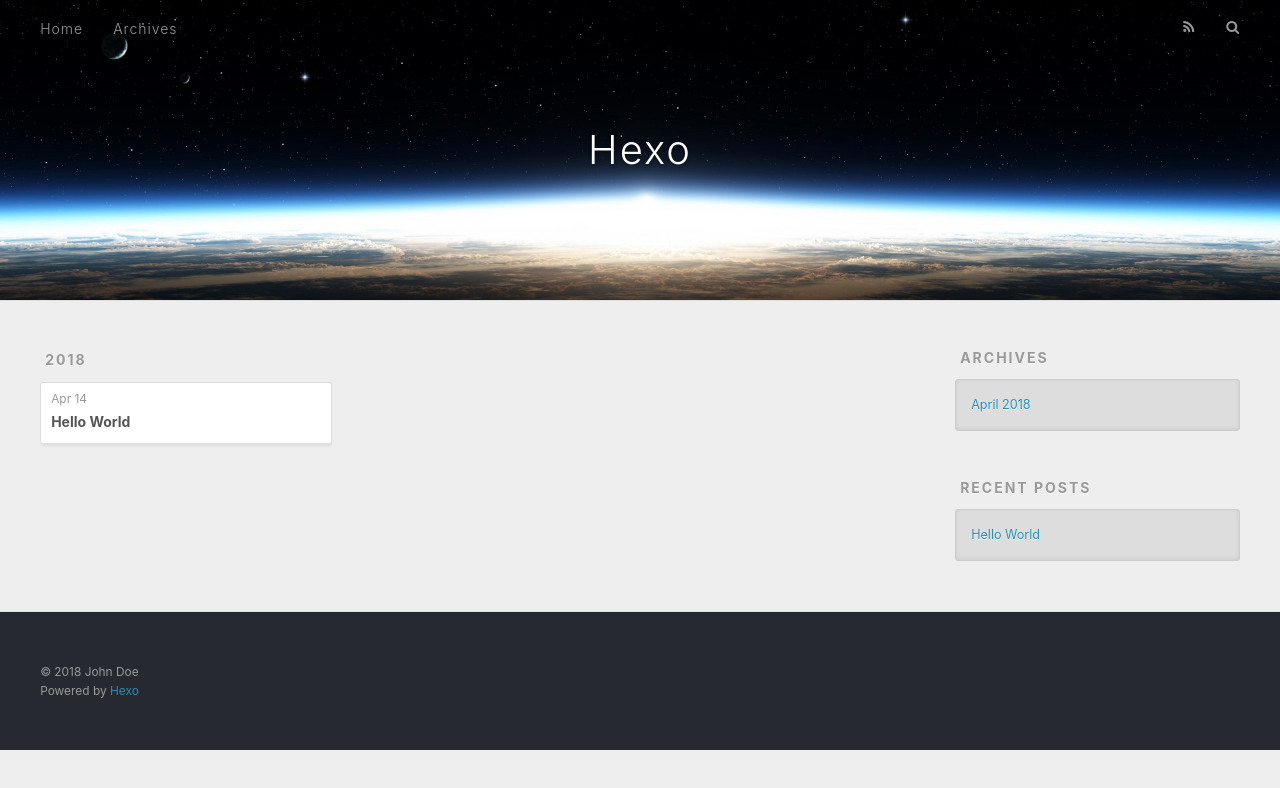
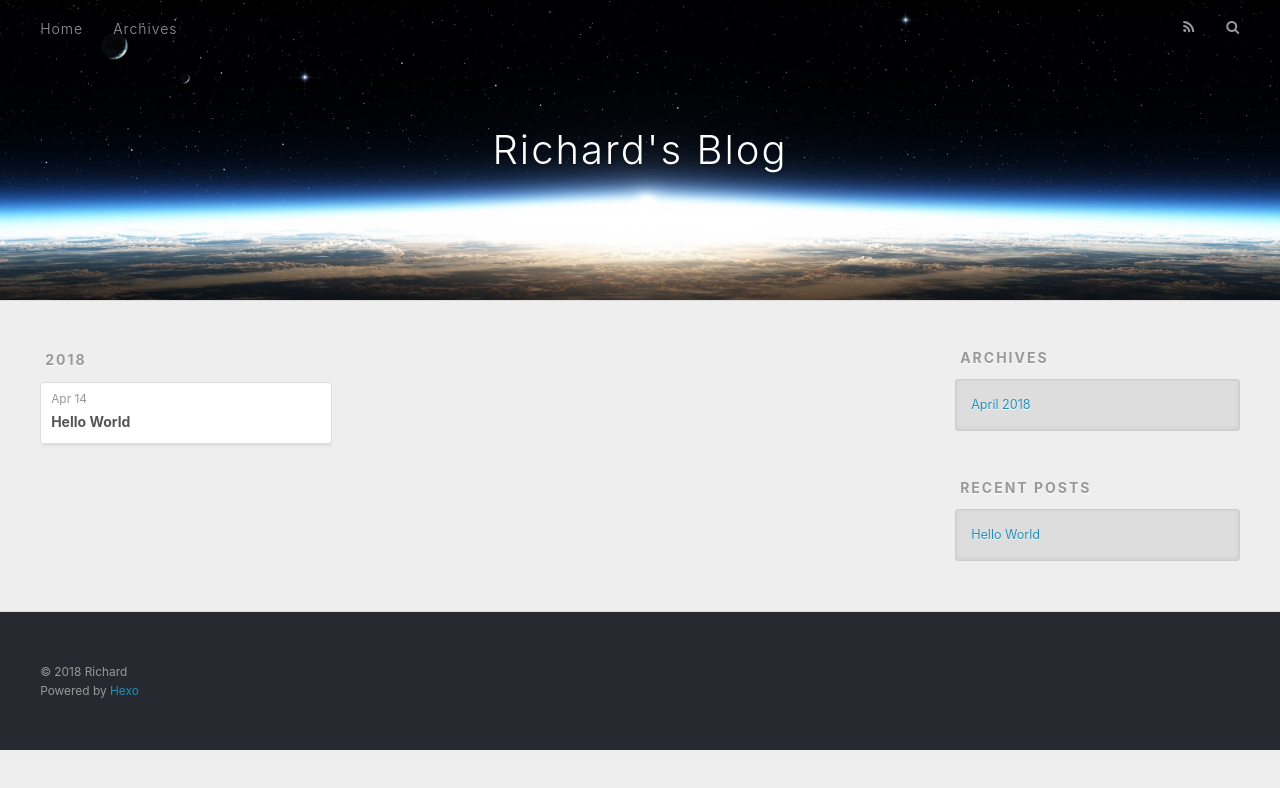
Before and after one commit to richardyyf/Richard.github.io, a plain HTML site: page archives/2018/04/index.html in a window 1280 px wide. Drawn offline with nearby package versions, Linux system fonts and the light colour scheme.

Commit message:
Site updated: 2018-04-14 02:27:44

```diff
--- a/archives/2018/04/index.html
+++ b/archives/2018/04/index.html
@@ -5,17 +5,17 @@
 
 
 
-  <title>Archives: 2018/4 | Hexo</title>
+  <title>Archives: 2018/4 | Richard&#39;s Blog</title>
   <meta name="viewport" content="width=device-width, initial-scale=1, maximum-scale=1">
   <meta property="og:type" content="website">
-<meta property="og:title" content="Hexo">
+<meta property="og:title" content="Richard&#39;s Blog">
 <meta property="og:url" content="http://yoursite.com/archives/2018/04/index.html">
-<meta property="og:site_name" content="Hexo">
-<meta property="og:locale" content="default">
+<meta property="og:site_name" content="Richard&#39;s Blog">
+<meta property="og:locale" content="Chinese">
 <meta name="twitter:card" content="summary">
-<meta name="twitter:title" content="Hexo">
+<meta name="twitter:title" content="Richard&#39;s Blog">
 
-    <link rel="alternate" href="/atom.xml" title="Hexo" type="application/atom+xml">
+    <link rel="alternate" href="/atom.xml" title="Richard&#39;s Blog" type="application/atom+xml">
 
 
     <link rel="icon" href="/favicon.png">
@@ -34,7 +34,7 @@
   <div id="header-outer" class="outer">
     <div id="header-title" class="inner">
       <h1 id="logo-wrap">
-        <a href="/" id="logo">Hexo</a>
+        <a href="/" id="logo">Richard&#39;s Blog</a>
       </h1>
 
     </div>
@@ -139,7 +139,7 @@
 
   <div class="outer">
     <div id="footer-info" class="inner">
-      &copy; 2018 John Doe<br>
+      &copy; 2018 Richard<br>
       Powered by <a href="http://hexo.io/" target="_blank">Hexo</a>
     </div>
   </div>
```
Also changed, not shown: 2018/04/14/hello-world/index.html (+7 -7 lines), archives/2018/index.html (+8 -8 lines), archives/index.html (+8 -8 lines), index.html (+9 -9 lines).
